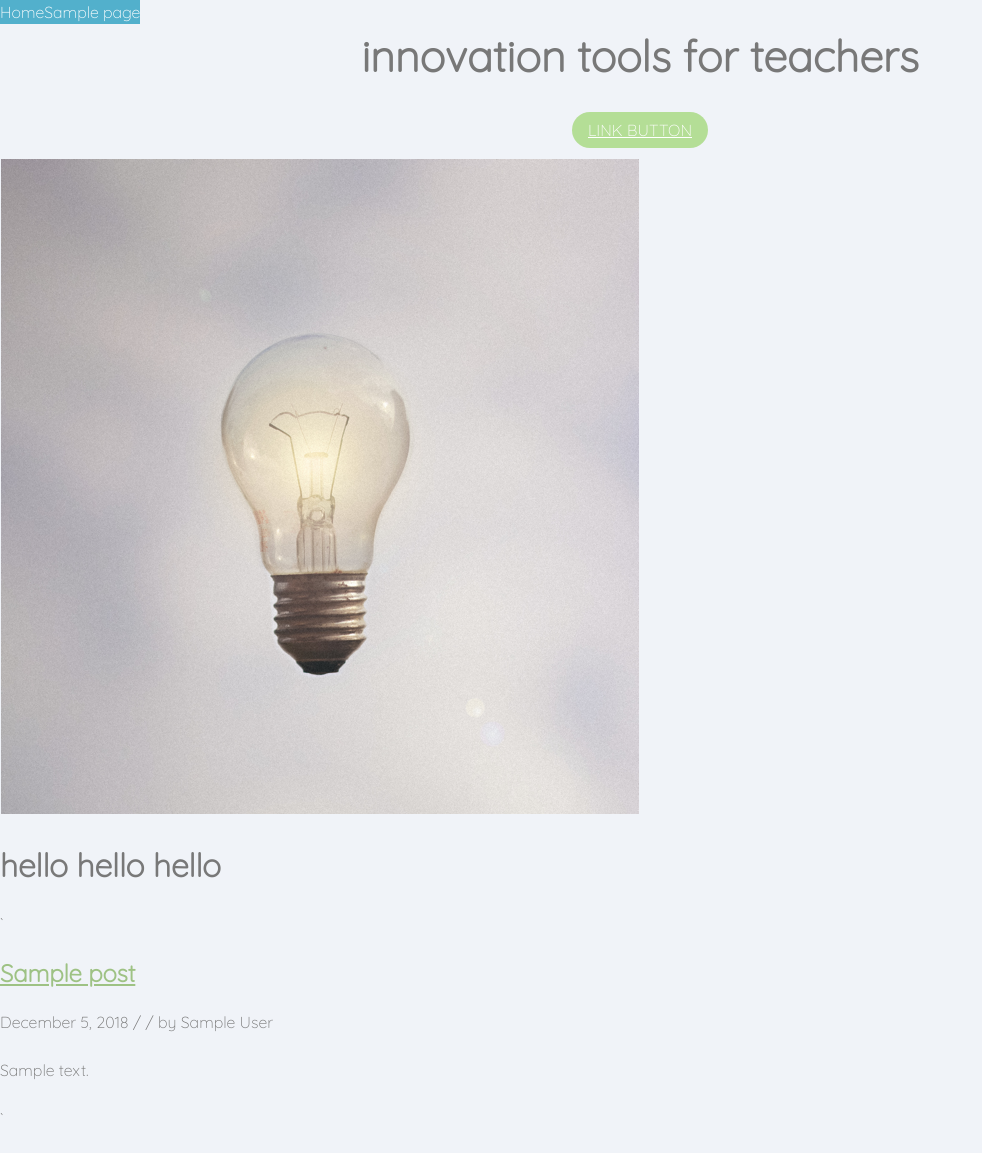
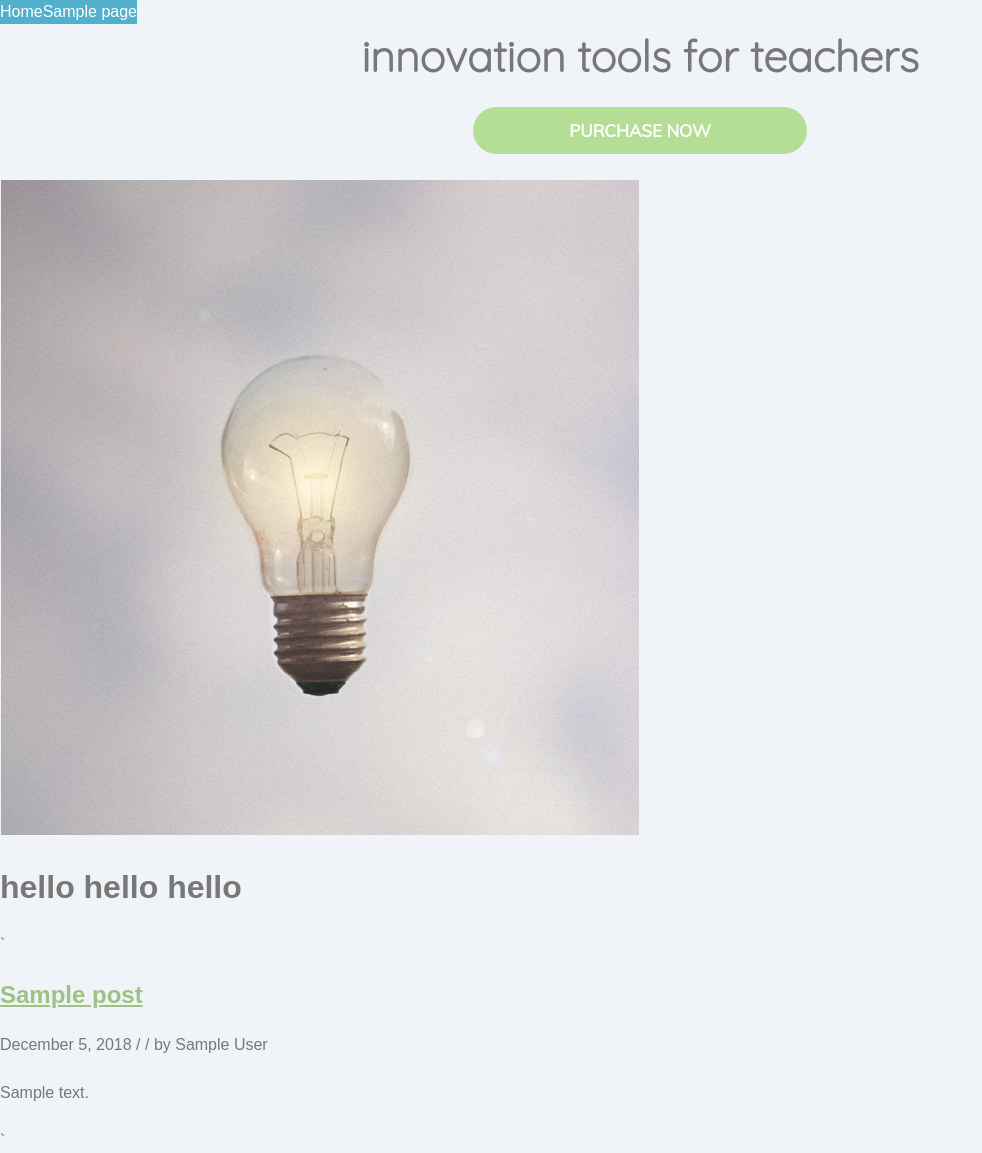
Before and after one commit to jenjjy/calm-fall-2018, a WordPress theme: template themes/calm/front-page.php in a window 1280 px wide. Shown: the whole page, without its empty margins (0-982 px from the left). Before the commit the page ends 1115 px from the top, so only its background shows below. Run offline with PHP 8.4 and a stand-in for WordPress, Linux system fonts and the light colour scheme; the site name, menu and one post (Sample post) are stand-ins, and other content is empty; some libraries are stand-ins or nearby versions; some web fonts are replaced.

Commit message:
button on front-page.php edit

```diff
--- a/themes/calm/front-page.php
+++ b/themes/calm/front-page.php
@@ -12,7 +12,7 @@ get_header(); ?>
         <div class="banner-header">
             <h1>innovation tools for teachers</h1>
             <div>
-                <a href="#" class="button">Link Button</a>
+                <a href="#" class="button">purchase now</a>
 
             </div>
         </div>
--- a/themes/calm/sass/_forms.scss
+++ b/themes/calm/sass/_forms.scss
@@ -5,7 +5,12 @@
 /* Buttons */
 .button {
   @include button;
-  @include heightandwidth(50px, 300px);
+  font-family: $font__secondary;
+  padding: 0.8rem 6rem;
+  font-size: 17px;
+  font-weight: bold;
+  list-style: none;
+  text-decoration: none;
 }
 
 /* Fields */
--- a/themes/calm/sass/_front-page.scss
+++ b/themes/calm/sass/_front-page.scss
@@ -4,8 +4,9 @@
 
 .banner-header{
   text-align: center;
-  margin-bottom: 1rem;
+  margin-bottom: 2.2rem;
   h1{
+    font-family: 'Quicksand-Light', sans-serif;
     font-size: 2.7rem;
   }
 }
--- a/themes/calm/sass/_mixins.scss
+++ b/themes/calm/sass/_mixins.scss
@@ -4,7 +4,6 @@
   border-color: $secondary__color;
   border-radius: 25px;
   color: $color__white;
-  padding: 0.5rem 1rem;
   text-transform: uppercase;
   &:hover {
     background: $color__link-hover;
--- a/themes/calm/sass/_variables.scss
+++ b/themes/calm/sass/_variables.scss
@@ -29,7 +29,8 @@ $color__link-visited: yellowgreen;
 
 // Typography
 
-$font__main: 'Quicksand-Light', sans-serif;
+$font__main: 'Quicksand', sans-serif;
+$font__secondary: 'Muli', sans-serif;
 $font__code: 'Muli-Bold', 'Andale Mono', 'DejaVu Sans Mono', monospace;
 $font__pre: 'Quicksand', Courier, monospace;
 $font__line-height-body: 1.5;
--- a/themes/calm/style.css
+++ b/themes/calm/style.css
@@ -358,7 +358,7 @@ input,
 select,
 textarea {
   color: #787878;
-  font-family: "Quicksand-Light", sans-serif;
+  font-family: "Quicksand", sans-serif;
   font-size: 16px;
   font-size: 1rem;
   line-height: 1.5; }
@@ -481,10 +481,13 @@ table {
   border-color: #b4de96;
   border-radius: 25px;
   color: #fff;
-  padding: 0.5rem 1rem;
   text-transform: uppercase;
-  height: 50px;
-  width: 300px; }
+  font-family: "Muli", sans-serif;
+  padding: 0.8rem 6rem;
+  font-size: 17px;
+  font-weight: bold;
+  list-style: none;
+  text-decoration: none; }
   .button:hover {
     background: -webkit-gradient(linear, left top, left bottom, from(rgba(0, 0, 0, 0.4)), to(rgba(0, 0, 0, 0.4)));
     background: linear-gradient(rgba(0, 0, 0, 0.4), rgba(0, 0, 0, 0.4)); }
@@ -784,6 +787,7 @@ object {
 --------------------------------------------------------------*/
 .banner-header {
   text-align: center;
-  margin-bottom: 1rem; }
+  margin-bottom: 2.2rem; }
   .banner-header h1 {
+    font-family: 'Quicksand-Light', sans-serif;
     font-size: 2.7rem; }
```
Also changed, not shown: themes/calm/build/css/style.min.css, 1 other file.
